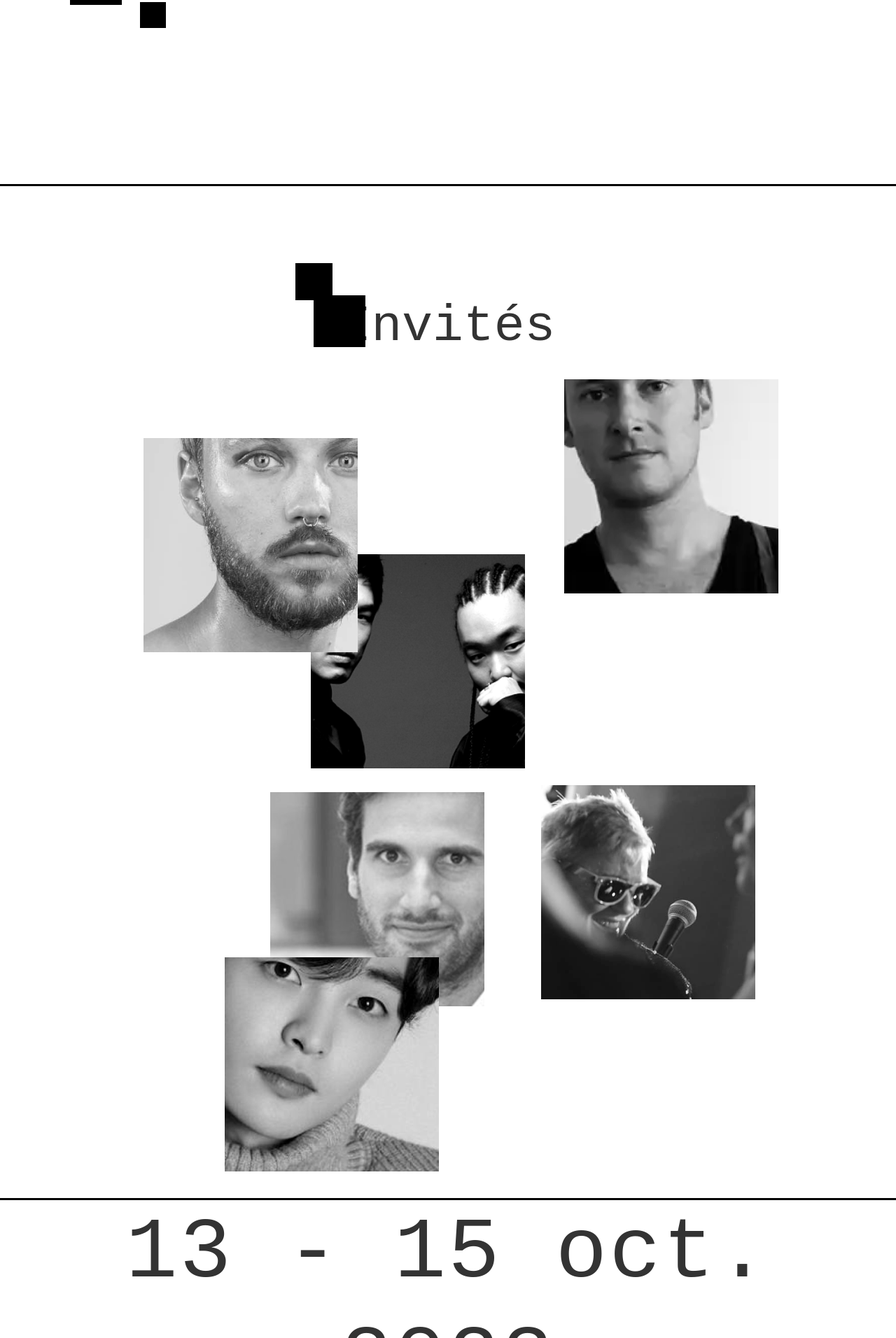
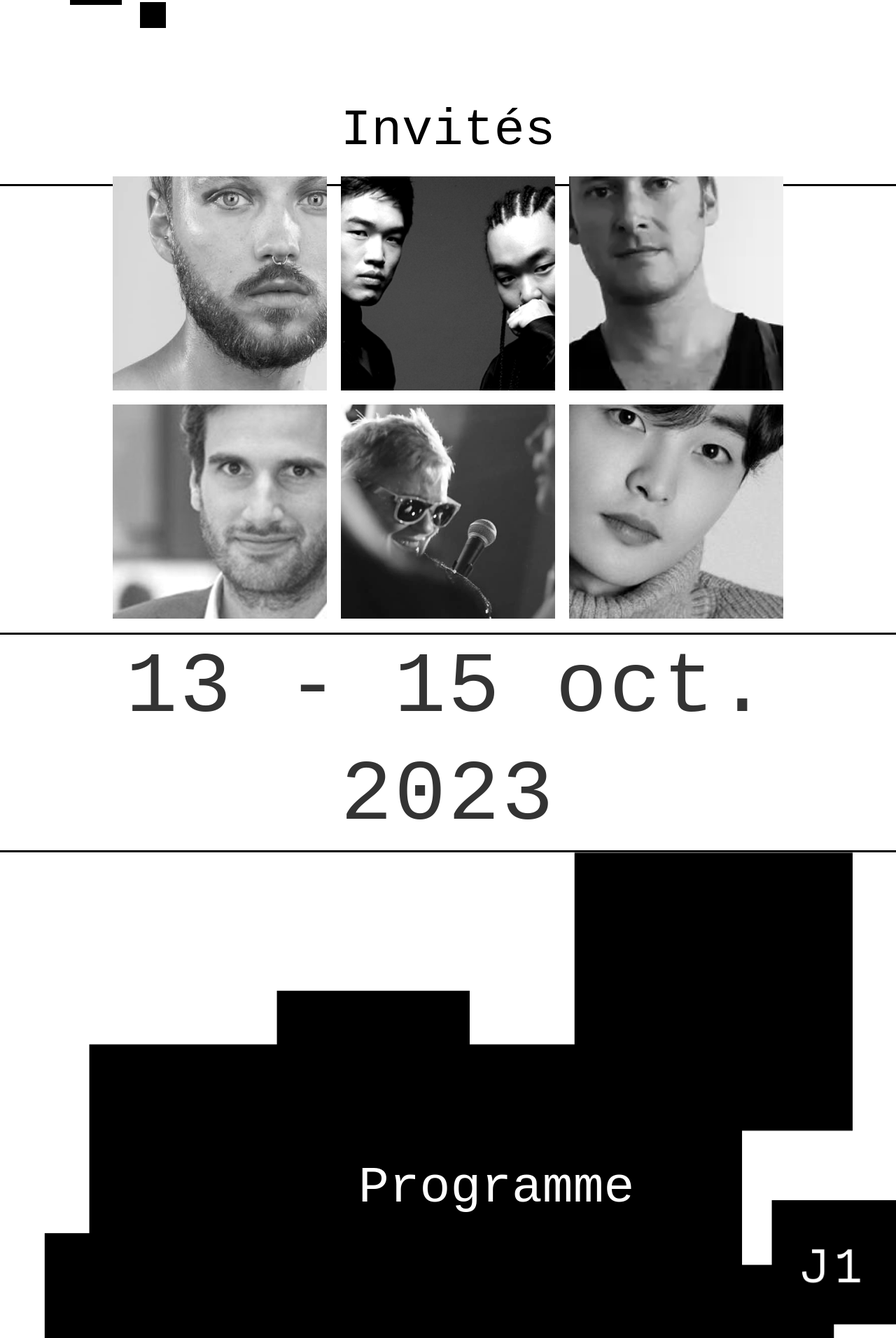
Before and after one commit to ElenoreGill/eikonica, a website built with Parcel: page src/index.html in a window 1280 px wide. Shown: the part 1702-3614 px from the top of the page at 70% size. Built offline with nearby package versions, Linux system fonts and the light colour scheme; a web font is replaced by a local one.

Commit message:
image hover tests

```diff
--- a/src/css/main.css
+++ b/src/css/main.css
@@ -26,6 +26,7 @@ body {
 
   font-size: 1rem;
   line-height: 1.25;
+  margin: 0;
 }
 
 a {
@@ -291,98 +292,74 @@ h2 {
   position: relative;
   top: 280px;
 }
-.invites {
-  margin-top: 300px;
-}
-.img-invites {
-  height: 1200px;
+
+.container-image-section {
+  max-height: 1300px;
+  margin: 0 auto;
+  padding: 20px;
+  display: flex;
+  flex-direction: column;
+  justify-content: center;
+  align-items: center;
 }
 
-.img-invites img {
-  height: 306px;
-  transition: background-color 0.3s;
+.container-image-section h2 {
+  margin-bottom: 20px;
 }
 
-.img-invites img:hover {
-  background-color: red;
+.img-invites {
+  display: grid;
+  grid-template-columns: repeat(3, 306px);
+  grid-gap: 20px;
+  height: 100%;
 }
 
-.img-invites img:hover::after {
-  content: "Hover Text";
-  position: absolute;
-  top: 50%;
-  left: 50%;
-  transform: translate(-50%, -50%);
-  color: white;
-  font-size: 18px;
-  font-weight: bold;
+.image-container {
+  position: relative;
+  overflow: hidden;
 }
 
-.img-invite-1 {
-  height: 306px;
-  position: relative;
-  top: 40px;
-  left: -22%;
-  z-index: 1;
+.img-invite {
+  width: 100%;
+  height: auto;
+  transition: transform 0.3s;
 }
 
-.img-invite-2 {
-  height: 306px;
-  position: relative;
-  top: -100px;
-  left: 33%;
-}
-@media (min-width: 1800px) {
-  .img-invite-2 {
-    left: 30%;
-  }
-}
-.img-invite-3 {
-  height: 306px;
-  position: relative;
-  top: -350px;
-  left: 37%;
-}
-
-.img-invite-4 {
-  height: 306px;
-  position: relative;
-  top: 20%;
-  right: 20%;
-}
-
-.img-invite-5 {
-  height: 306px;
-  position: relative;
-  top: 230px;
-  right: 14%;
-}
-
-.img-invite-6 {
-  height: 306px;
-  position: relative;
-  top: 170px;
-  right: 13%;
-}
-
-.img-invites img {
-  height: 306px;
+.img-invite:hover {
+  transform: scale(1.1);
 }
 
 .hover-card {
   position: absolute;
-  top: 50%;
-  left: 50%;
-  transform: translate(-50%, -50%);
+  top: 0;
+  left: 0;
+  width: 100%;
+  height: 100%;
   padding: 20px;
+  background-color: rgba(0, 0, 0, 0.7);
+  color: #fff;
   background-color: red;
-  color: white;
   opacity: 0;
-  transition: opacity 0.3s ease;
+  transition: opacity 0.3s;
 }
 
-.img-invites:hover .hover-card {
+.image-container:hover .hover-card {
   opacity: 1;
+}
+
+.hover-card h3,
+.hover-card p {
+  margin: 0;
+}
+
+.hover-card h3 {
+  font-size: 18px;
+  font-weight: bold;
+  margin-bottom: 5px;
+}
+
+.hover-card p {
+  font-size: 14px;
 }
 
 .large-square-4 {
--- a/src/index.html
+++ b/src/index.html
@@ -54,37 +54,66 @@
       <div class="small-square-7"></div>
       <hr class="about-us-line" />
     </div>
-    <div class="container">
+    <div class="container-image-section">
       <h2 class="invites">Invités</h2>
       <div class="img-invites">
-        <div class="large-square-4"></div>
-        <div class="medium-square-9"></div>
-        <div>
+        <div class="image-container">
           <img
-            class="img-invite-1"
+            class="img-invite"
             src="img/valentin.webp"
             alt="valentin dubois"
           />
+          <div class="hover-card">
+            <h3>Valentin Dubois</h3>
+            <p>Conférence inaugurale</p>
+          </div>
         </div>
-        <!-- <div class="hover-card">
-          <h3>Valentin Dubois</h3>
-          <p>conférence inaugurale</p>
-        </div> -->
-        <img
-          class="img-invite-2"
-          src="img/kineticFlow.webp"
-          alt="Kinetic flow"
-        />
-        <img
-          class="img-invite-3"
-          src="img/michaelmayer.webp"
-          alt="micheal mayer"
-        />
-        <img class="img-invite-4" src="img/joachim.webp" alt="joachim dupont" />
-        <img class="img-invite-5" src="img/neonpulse.webp" alt="neon pulse" />
-        <img class="img-invite-6" src="img/mi-jae.webp" alt="min-jae park" />
+        <div class="image-container">
+          <img
+            class="img-invite"
+            src="img/kineticFlow.webp"
+            alt="Kinetic flow"
+          />
+          <div class="hover-card">
+            <h3>Kinetic Flow</h3>
+            <p>Description 2</p>
+          </div>
+        </div>
+        <div class="image-container">
+          <img
+            class="img-invite"
+            src="img/michaelmayer.webp"
+            alt="michael mayer"
+          />
+          <div class="hover-card">
+            <h3>Michael Mayer</h3>
+            <p>Description 3</p>
+          </div>
+        </div>
+        <div class="image-container">
+          <img class="img-invite" src="img/joachim.webp" alt="joachim dupont" />
+          <div class="hover-card">
+            <h3>Joachim Dupont</h3>
+            <p>Description 4</p>
+          </div>
+        </div>
+        <div class="image-container">
+          <img class="img-invite" src="img/neonpulse.webp" alt="neon pulse" />
+          <div class="hover-card">
+            <h3>Neon Pulse</h3>
+            <p>Description 5</p>
+          </div>
+        </div>
+        <div class="image-container">
+          <img class="img-invite" src="img/mi-jae.webp" alt="min-jae park" />
+          <div class="hover-card">
+            <h3>Min-Jae Park</h3>
+            <p>Description 6</p>
+          </div>
+        </div>
       </div>
     </div>
+
     <div class="container">
       <hr />
       <h4>13 - 15 oct. 2023</h4>
```
